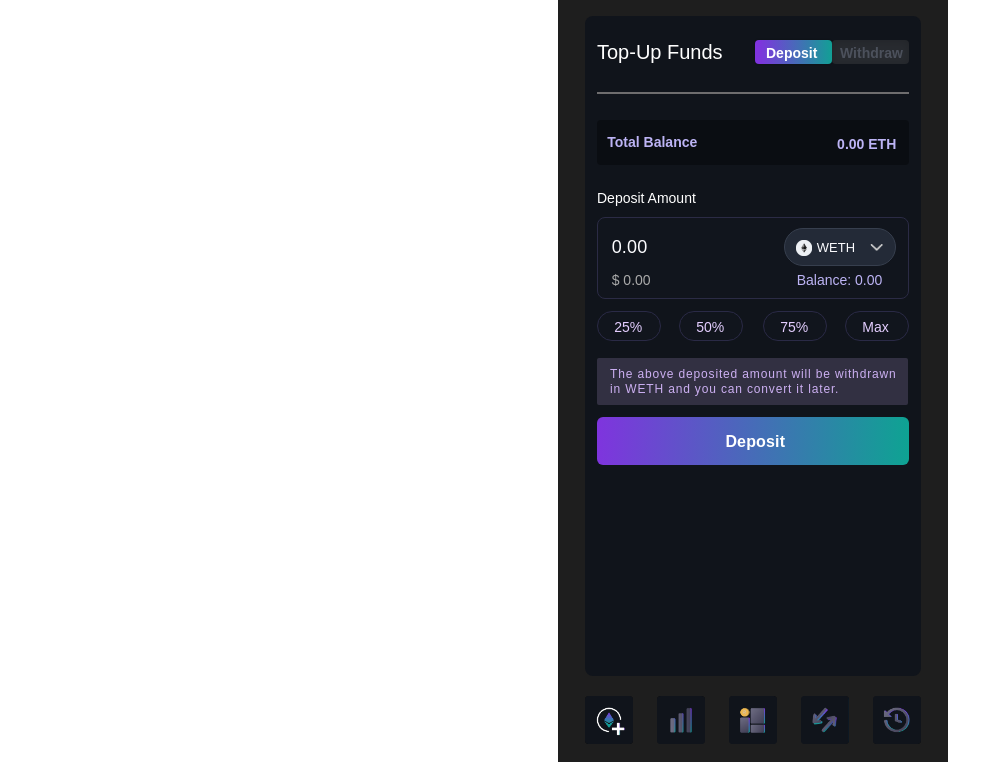
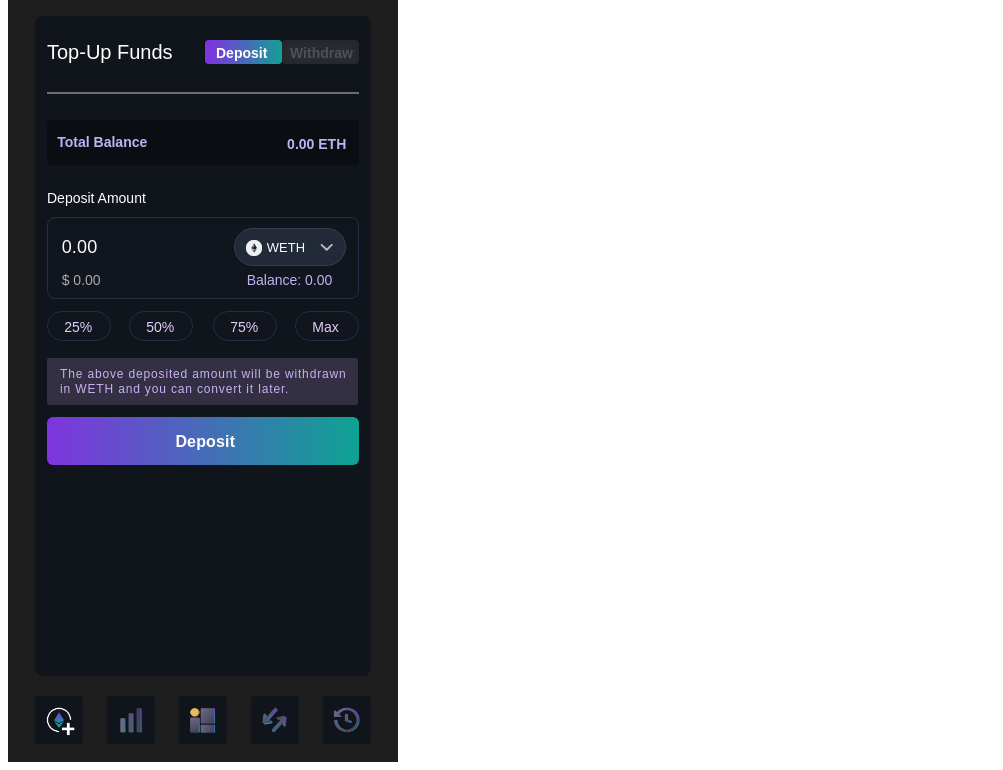
Before and after one commit to ships97/Bliv-html-task, a plain HTML site: page index.html in a window 1280 px wide. Shown: the part 66-836 px from the top of the page, without its empty margins (0-1003 px from the left). Drawn offline with Linux system fonts and the light colour scheme.

Commit message:
complete

```diff
--- a/styles/deposit.css
+++ b/styles/deposit.css
@@ -3,7 +3,7 @@
     height: 820px;
     width: 390px;
     background: #1E1E1E;
-    margin-left: 550px;
+    /* margin-left: 550px; */
 }
 #nav{
     /* border: 1px solid red; */
--- a/styles/withdraw.css
+++ b/styles/withdraw.css
@@ -3,7 +3,7 @@
     height: 820px;
     width: 390px;
     background: #1E1E1E;
-    margin-left: 550px;
+    /* margin-left: 550px; */
 }
 #nav{
     /* border: 1px solid red; */
```
